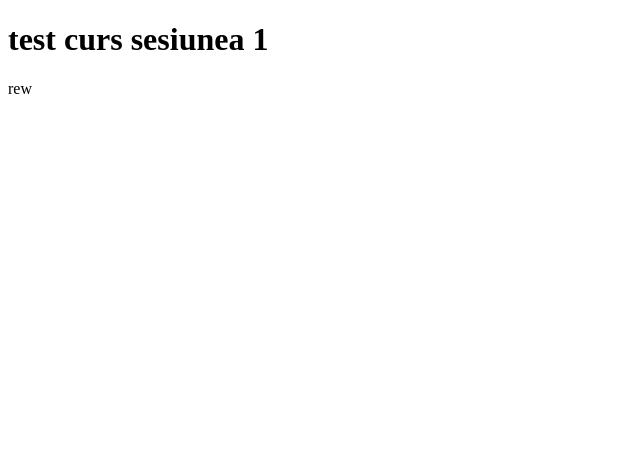
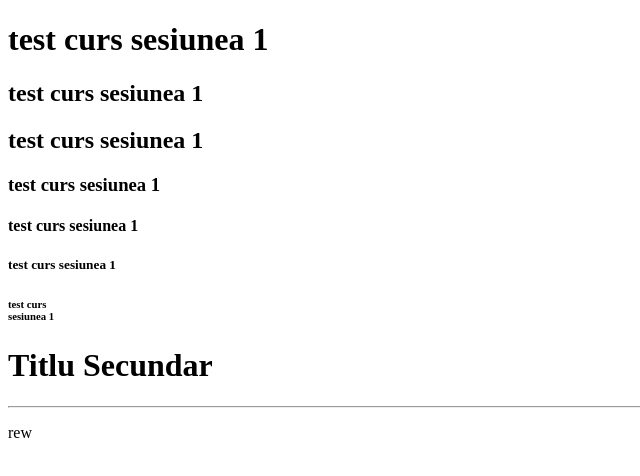
Before and after one commit to Dragos0403/cursIT, a plain HTML site: page index.html in a window 1280 px wide. Shown: the whole page, without its empty margins (0-640 px from the left). Drawn offline with Linux system fonts and the light colour scheme.

Commit message:
Mesaj nou

```diff
--- a/index.html
+++ b/index.html
@@ -1,8 +1,20 @@
 <!DOCTYPE html>
 <html>
 <body>
+    <div>
     <h1> test curs sesiunea 1 </h1>
-<p>rew</p>
+    <h2> test curs sesiunea 1 </h2>
+    <h2> test curs sesiunea 1 </h2>
+    <h3> test curs sesiunea 1 </h3>
+    <h4> test curs sesiunea 1 </h4>
+    <h5> test curs sesiunea 1 </h5>
+    <h6> test curs <br> sesiunea 1 </h6>
+    <div>
+
+        <h1>Titlu Secundar</h1>
+    </div>
+    <hr>
+    <p>rew</p>
 
 
 </body>
```
